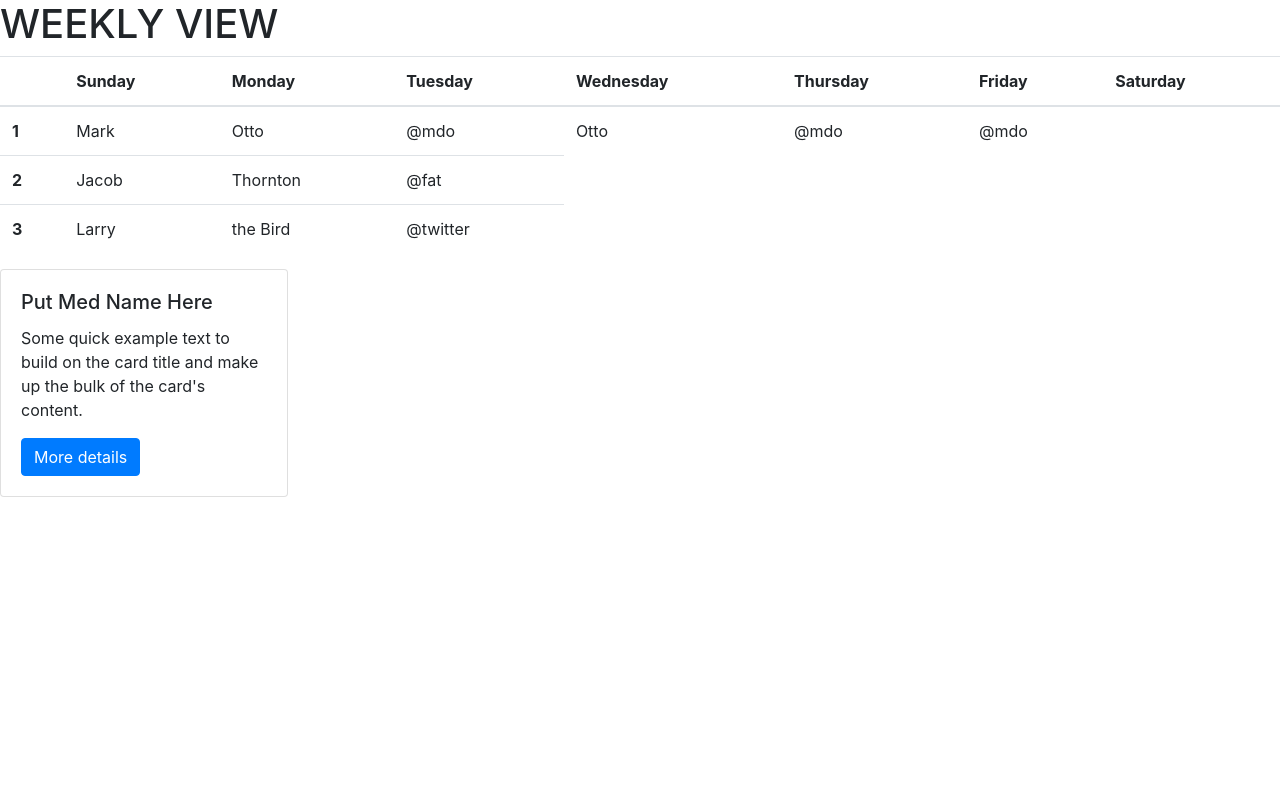
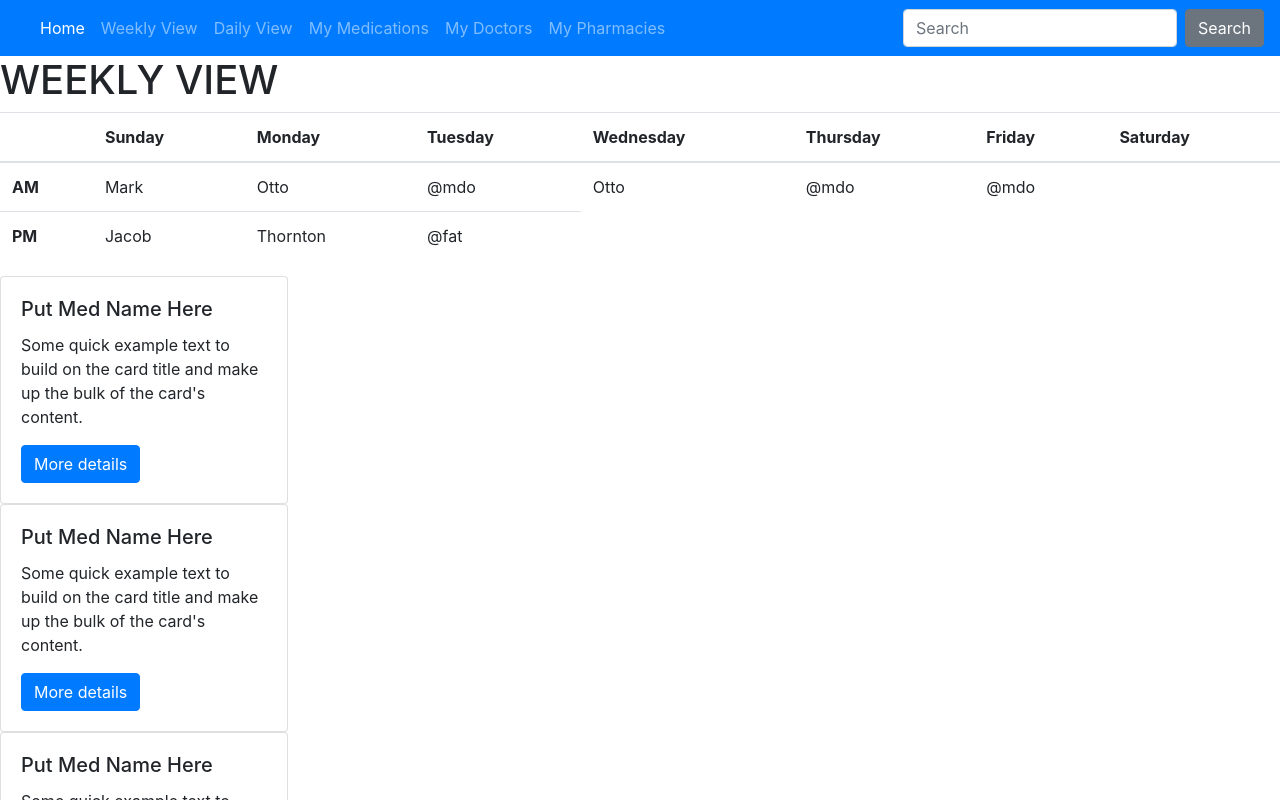
Before and after one commit to chey22/pillbox, a React (Create React App) app: page / in a window 1280 px wide. Shown: the top 800 px of the page. Built offline with nearby package versions, Linux system fonts and the light colour scheme.

Commit message:
navbar and single meds

```diff
--- a/src/components/App.jsx
+++ b/src/components/App.jsx
@@ -1,13 +1,19 @@
 import React from "react";
+import Navbar from "./Navbar"
 import Week from "./Week";
 import Meds from "./Meds";
+import SingleMed from "./SingleMed";
 
 
 const App = () => {
   return (
     <React.Fragment>
+      <Navbar />
       <h1>WEEKLY VIEW</h1>
       <Week />
+      <Meds />
+      <Meds />
+      <Meds />
       <Meds />
 
     </React.Fragment>
--- /dev/null
+++ b/src/components/Navbar.jsx
@@ -0,0 +1,72 @@
+import React, { Component } from "react";
+
+class Navbar extends Component {
+
+  render() {
+    return (
+      <nav className="navbar navbar-expand-lg navbar-dark bg-primary sticky-top">
+        <a className="navbar-brand" href="#">
+          {this.props.navHeadline}
+        </a>
+        <button
+          className="navbar-toggler"
+          type="button"
+          data-toggle="collapse"
+          data-target="#navbarColor01"
+          aria-controls="navbarColor01"
+          aria-expanded="false"
+          aria-label="Toggle navigation"
+        >
+          <span className="navbar-toggler-icon"></span>
+        </button>
+
+        <div className="collapse navbar-collapse" id="navbarColor01">
+          <ul className="navbar-nav mr-auto">
+            <li className="nav-item active">
+              <a className="nav-link" href="#">
+                Home <span className="sr-only">(current)</span>
+              </a>
+            </li>
+            <li className="nav-item">
+              <a className="nav-link" href="#">
+                Weekly View
+              </a>
+            </li>
+            <li className="nav-item">
+              <a className="nav-link" href="#">
+                Daily View
+              </a>
+            </li>
+            <li className="nav-item">
+              <a className="nav-link" href="#">
+                My Medications
+              </a>
+            </li>
+            <li className="nav-item">
+              <a className="nav-link" href="#">
+                My Doctors
+              </a>
+            </li>
+            <li className="nav-item">
+              <a className="nav-link" href="#">
+                My Pharmacies
+              </a>
+            </li>
+          </ul>
+          <form className="form-inline my-2 my-lg-0">
+            <input
+              className="form-control mr-sm-2"
+              type="text"
+              placeholder="Search"
+            />
+            <button className="btn btn-secondary my-2 my-sm-0" type="submit">
+              Search
+            </button>
+          </form>
+        </div>
+      </nav>
+    );
+  }
+}
+
+export default Navbar;
--- /dev/null
+++ b/src/components/SingleMed.jsx
@@ -0,0 +1,21 @@
+import React from "react";
+
+const SingleMed = () => {
+  return (
+    <div className="card" style={{ width: "18rem" }}>
+      {/* <img src="..." className="card-img-top" alt="..."> */}
+      <div className="card-body">
+        <h5 className="card-title">Put Med Name Here</h5>
+        <p className="card-text">
+          Some quick example text to build on the card title and make up the
+          bulk of the card's content.
+        </p>
+        <a href="#" className="btn btn-primary">
+          More details
+        </a>
+      </div>
+    </div>
+  );
+};
+
+export default SingleMed;
--- a/src/components/Week.jsx
+++ b/src/components/Week.jsx
@@ -17,7 +17,7 @@
       </thead>
       <tbody>
         <tr>
-          <th scope="row">1</th>
+          <th scope="row">AM</th>
           <td>Mark</td>
           <td>Otto</td>
           <td>@mdo</td>
@@ -26,16 +26,10 @@
           <td>@mdo</td>
         </tr>
         <tr>
-          <th scope="row">2</th>
+          <th scope="row">PM</th>
           <td>Jacob</td>
           <td>Thornton</td>
           <td>@fat</td>
-        </tr>
-        <tr>
-          <th scope="row">3</th>
-          <td>Larry</td>
-          <td>the Bird</td>
-          <td>@twitter</td>
         </tr>
       </tbody>
     </table>
```
